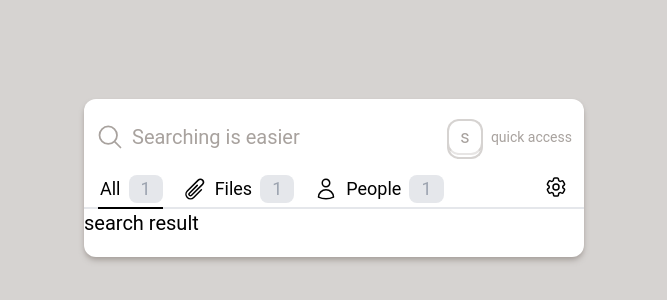
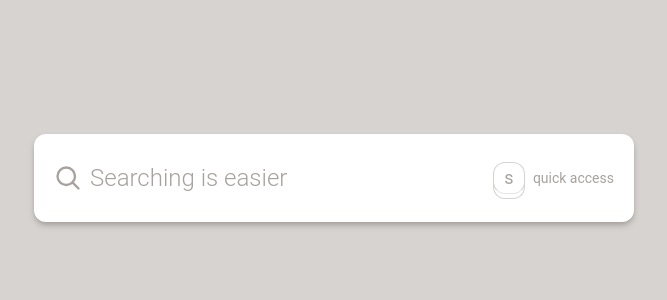
Before and after one commit to mojeeto/search-result-component-michal-parulski, a React (Create React App) app: page / in a window 1280 px wide. Shown: the part 222-522 px from the top of the page, without its empty margins (306-973 px from the left). Built offline with nearby package versions, Linux system fonts and the light colour scheme.

Commit message:
keyboard event listener for focus input

```diff
--- a/src/components/SearchModalComponent.tsx
+++ b/src/components/SearchModalComponent.tsx
@@ -1,69 +1,91 @@
-import React, { useEffect, useRef, useState } from "react";
+import React, { useCallback, useEffect, useRef, useState } from "react";
 import SearchResultOptions from "./SearchResultOptions";
 import KeyShape from "./utils/KeyShape";
 import SearchIcon from "./utils/SearchIcon";
 
 const SearchModalComponent: React.FC = () => {
+  const [inputSearchValue, setInputSearchValue] = useState<string>("");
+  const [isLoading, setLoading] = useState<boolean>(false);
+  const [isSearching, setSearchingState] = useState<boolean>(false);
+  const [searchActive, setSearchActive] = useState<boolean>(false);
+  const inputRef = useRef<HTMLInputElement>(null);
 
-  const [inputSearchValue, setInputSearchValue] = useState<string>("");
-  const searchInputRef = useRef<HTMLInputElement>(null);
-
-  const focusInput = () => {
-    const target = searchInputRef.current;
-    if (target) {
-      target.focus();
-      window.removeEventListener("keypress", eventListenerKeyPress);
+  const onChangeSearchInput: React.ChangeEventHandler<HTMLInputElement> = ({
+    currentTarget: target,
+  }) => {
+    if (!searchActive) {
+      setSearchActive(true);
+      return;
     }
-  }
-
-  const onChangeSearchInput: React.ChangeEventHandler<HTMLInputElement> = (e) => {
-    const target = e.currentTarget;
-    if (target) {
     const newValue = target.value;
     setInputSearchValue(newValue);
+    if (newValue !== "") {
+      setLoading(true);
+      setSearchingState(true);
+    } else {
+      setLoading(false);
+      setSearchingState(false);
     }
+  };
+
+  const clearOnClick = () => {
+    setInputSearchValue("");
+    setLoading(false);
+    setSearchingState(false);
+  };
+
+  const onBlurInput: React.FocusEventHandler = (_) => {
+    setSearchActive(false);
+  };
+
+  const keypressEventListener = useCallback((e: KeyboardEvent) => {
+    const key = e.code;
+    if (key === "KeyS") {
+      if (!inputRef.current) {
+        return;
       }
-
-  const onBlurSearchInput: React.ChangeEventHandler<HTMLInputElement> = (_) => {
-    window.addEventListener("keypress", eventListenerKeyPress);
+      inputRef.current.focus();
+      window.removeEventListener("keypress", keypressEventListener);
     }
-
-  const eventListenerKeyPress = (e: KeyboardEvent) => {
-    const keyTarget = e.code;
-    if (keyTarget === "KeyS") {
-      focusInput();
-    }
-  }
+  }, []);
 
   useEffect(() => {
-    if (searchInputRef) {
-      window.addEventListener('keypress', eventListenerKeyPress)
-    }
-  }, [eventListenerKeyPress]);
+    window.addEventListener("keypress", keypressEventListener);
+  }, [keypressEventListener, searchActive]);
 
   return (
-    <div className="flex flex-col gap-5 w-[350px] md:w-[500px] py-5 bg-white rounded-xl text-[18px] md:text-xl transition-[height] duration-1000 shadow-stone-400 shadow-md">
-      <div className="flex gap-2 items-center text-stone-400 px-3">
+    <div className="flex flex-col gap-5 w-[350px] md:w-[500px] lg:w-[600px] py-5 md:py-7 bg-white rounded-xl text-[18px] md:text-2xl transition-[height] duration-1000 shadow-stone-400 shadow-md">
+      <div className="flex gap-2 items-center text-stone-400 px-3 md:px-5">
         <SearchIcon />
         <input
           type="text"
           placeholder="Searching is easier"
-          className="border-none outline-none text-stone-800 placeholder:font-normal placeholder:text-stone-400 font-medium flex-1"
-          ref={searchInputRef}
+          className="border-none outline-none text-stone-800 placeholder:font-light placeholder:text-stone-400 font-normal flex-1"
           value={inputSearchValue}
-          onFocus={focusInput}
           onChange={onChangeSearchInput}
-          onBlur={onBlurSearchInput}
+          onBlur={onBlurInput}
+          ref={inputRef}
         />
+        {!inputSearchValue ? (
           <div className="hidden lg:flex text-sm items-center gap-2">
             <KeyShape character="s" />
             <span>quick access</span>
           </div>
+        ) : (
+          <button
+            className="text-gray-700 underline underline-offset-2 text-xs md:text-lg"
+            onClick={clearOnClick}
+          >
+            Clear
+          </button>
+        )}
       </div>
+      {isSearching && (
         <div className="flex flex-col items-start">
           <SearchResultOptions />
-        <div>search result</div>
+          <div>{isLoading && "Loading..."}</div>
         </div>
+      )}
     </div>
   );
 };
--- a/src/components/SearchResultOptions.tsx
+++ b/src/components/SearchResultOptions.tsx
@@ -7,6 +7,7 @@ import SettingIcon from "./utils/SettingIcon";
 const SearchResultOptions: React.FC = () => {
   const underlineRef = useRef<HTMLDivElement>(null);
   const listRef = useRef<HTMLDivElement>(null);
+
 
   const handleUnderlineRef: React.MouseEventHandler<HTMLDivElement> = (e) => {
     const parent = listRef.current;
@@ -21,21 +22,32 @@ const SearchResultOptions: React.FC = () => {
     const uXPosition = targetXPosition - parentXPosition - 2.5;
     underline.style.width = `${uWidth}px`;
     underline.style.left = `${uXPosition}px`;
+
+    const parentChildrenCount = parent.children.length;
+    for (let i = 0; i < parentChildrenCount; ++i) {
+      const child = parent.children.item(i);
+      if (!child) { break; }
+      const activeClassName = "!text-gray-700";
+      if (child.classList.contains(activeClassName)) {
+        child.classList.remove(activeClassName);
+      }
+      target.classList.add(activeClassName);
+    }
+
   };
 
   return (
-    <div className="hidden lg:flex border-b-2 text-[16px] md:text-lg justify-between w-full px-4 ">
-      <div className="flex gap-5 relative pb-1" ref={listRef}>
+    <div className="hidden lg:flex items-center border-b-2 text-[16px] md:text-lg justify-between w-full px-5">
+      <div className="flex items-center gap-5 relative pb-1" ref={listRef}>
         <CustomText
-          className="cursor-pointer"
+          className="cursor-pointer !text-gray-700"
+          onClick={handleUnderlineRef}
           tagContent="1"
-          onClick={handleUnderlineRef}
         >
           <span>All</span>
         </CustomText>
         <CustomText
           className="cursor-pointer hidden lg:flex"
-          tagContent="1"
           onClick={handleUnderlineRef}
         >
           <PaperClip />
@@ -43,14 +55,13 @@ const SearchResultOptions: React.FC = () => {
         </CustomText>
         <CustomText
           className="cursor-pointer"
-          tagContent="1"
           onClick={handleUnderlineRef}
         >
           <UserIcon />
           <span>People</span>
         </CustomText>
         <div
-          className="border-b-2 border-black w-[65px] bg-black absolute -bottom-0.5 left-[-2.5px] transition-all"
+          className="border-b-2 border-black w-[57px] bg-black absolute -bottom-0.5 left-[-2.5px] transition-all"
           ref={underlineRef}
         ></div>
       </div>
--- a/src/components/utils/CustomText.tsx
+++ b/src/components/utils/CustomText.tsx
@@ -4,14 +4,17 @@ import { CustomTextProps } from "components/interface";
 const CustomText: React.FC<CustomTextProps> = ({
   children,
   className,
-  tagContent,
-  onClick
+  tagContent = "0",
+  onClick,
 }) => {
   return (
-    <div className={`flex gap-2 items-center ${className}`} onClick={onClick}>
-      {children}
+    <div
+      className={`flex gap-2 items-center text-gray-400 ${className}`}
+      onClick={onClick}
+    >
+      <div className="inline-flex gap-1 items-center">{children}</div>
       {tagContent && (
-        <div className="flex justify-center px-3 items-center text-gray-400 rounded-lg bg-gray-200">
+        <div className="flex justify-center px-2 items-center text-gray-400 rounded-lg bg-gray-200 text-sm">
           {tagContent}
         </div>
       )}
--- a/src/components/utils/KeyShape.tsx
+++ b/src/components/utils/KeyShape.tsx
@@ -3,9 +3,9 @@ import { KeyShapeProps } from "./../interface";
 
 const KeyShape: React.FC<KeyShapeProps> = ({ character }) => {
   return (
-    <div className="h-9 w-9 z-10 border-2 border-stone-300 border-b-stone-200 relative flex items-center justify-center text-lg rounded-xl">
+    <div className="h-8 w-8 z-10 border-[1.5px] border-stone-300 border-b-stone-200 relative flex items-center justify-center text-lg rounded-xl">
       {character.charAt(0)}
-      <div className="h-5 w-9 z-0 border-2 border-stone-300 border-t-0 rounded-b-xl absolute -bottom-1.5"></div>
+      <div className="h-4 w-8 z-0 border-[1.5px] border-stone-300 border-t-0 rounded-b-xl absolute -bottom-1.5"></div>
     </div>
   );
 };
--- a/src/components/utils/PaperClip.tsx
+++ b/src/components/utils/PaperClip.tsx
@@ -8,7 +8,7 @@ const PaperClip: React.FC = () => {
       viewBox="0 0 24 24"
       strokeWidth={1.5}
       stroke="currentColor"
-      className="w-6 h-6 hidden md:block"
+      className="w-5 h-5 hidden md:block"
     >
       <path
         strokeLinecap="round"
--- a/src/components/utils/SearchIcon.tsx
+++ b/src/components/utils/SearchIcon.tsx
@@ -5,9 +5,8 @@ const SearchIcon: React.FC = () => {
     xmlns="http://www.w3.org/2000/svg"
     fill="none"
     viewBox="0 0 24 24"
-    strokeWidth={1.5}
     stroke="currentColor"
-    className="w-7 h-7"
+    className="stroke-1 w-6 h-6 md:stroke-2 md:w-7 md:h-7"
   >
     <path
       strokeLinecap="round"
--- a/src/components/utils/UserIcon.tsx
+++ b/src/components/utils/UserIcon.tsx
@@ -8,7 +8,7 @@ const UserIcon: React.FC = () => {
       viewBox="0 0 24 24"
       strokeWidth={1.5}
       stroke="currentColor"
-      className="w-6 h-6 hidden md:block"
+      className="w-5 h-5 hidden md:block"
     >
       <path
         strokeLinecap="round"
--- a/src/index.css
+++ b/src/index.css
@@ -10,4 +10,7 @@ body {
   margin: 0;
   padding: 0;
   background-color: #d6d3d1;
+  -webkit-user-select: none; /* Safari */
+  -ms-user-select: none; /* IE 10 and IE 11 */
+  user-select: none; /* Standard syntax */
 }
```
Lines whose indentation alone changed are shown as unchanged.
